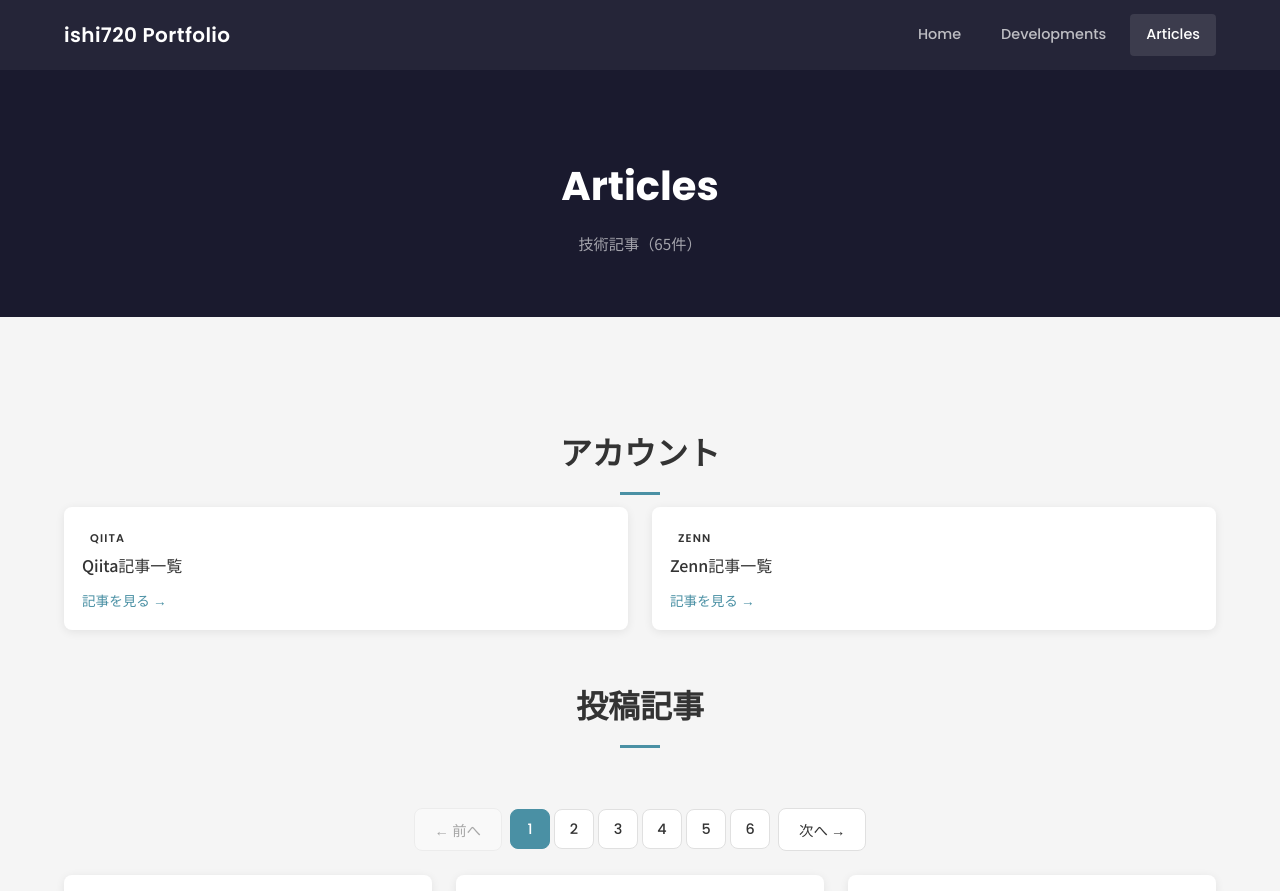
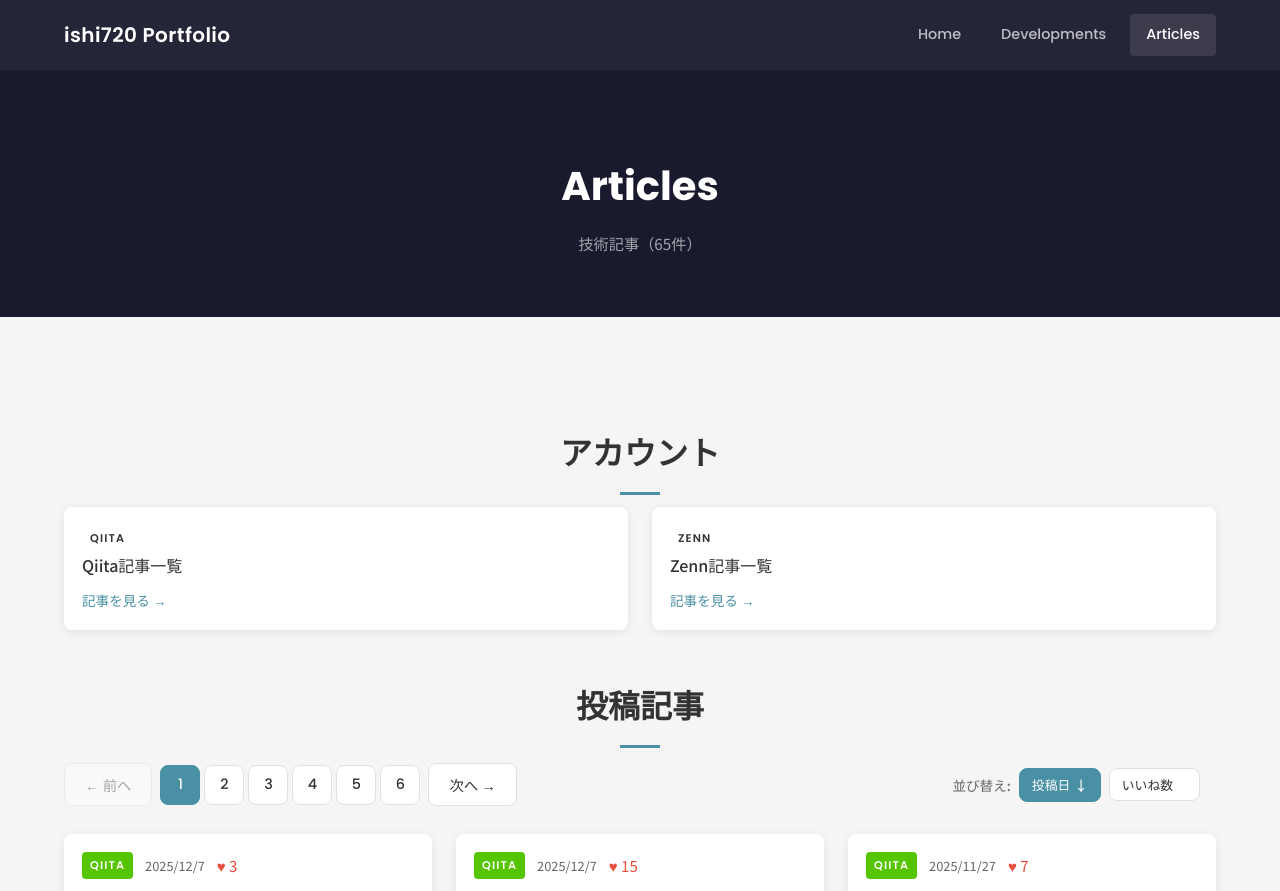
Before and after one commit to ishi720/portfolio, a Nuxt app: page /articles in a window 1280 px wide. Shown: the top 891 px of the page. Built offline with nearby package versions, Linux system fonts and the light colour scheme.

Commit message:
articlesのソート機能追加

```diff
--- a/assets/scss/main.scss
+++ b/assets/scss/main.scss
@@ -616,6 +616,66 @@ img {
     }
 }
 
+// Pagination Wrapper (contains pagination + sort)
+.pagination-wrapper {
+    display: flex;
+    align-items: center;
+    justify-content: space-between;
+    gap: 16px;
+    margin-bottom: 24px;
+    flex-wrap: wrap;
+}
+
+// Sort Controls
+.sort-controls {
+    display: flex;
+}
+
+.sort-group {
+    display: flex;
+    align-items: center;
+    gap: 8px;
+    padding: 8px 16px;
+}
+
+.sort-label {
+    font-size: 0.85rem;
+    color: $text-light;
+    font-weight: 500;
+}
+
+.sort-btn {
+    font-family: $font-ja;
+    font-size: 0.8rem;
+    font-weight: 500;
+    padding: 6px 12px;
+    border: 1px solid $border;
+    border-radius: $radius;
+    background: $card-bg;
+    color: $text;
+    cursor: pointer;
+    transition: $transition;
+    display: flex;
+    align-items: center;
+    gap: 4px;
+
+    &:hover {
+        border-color: $primary;
+        color: $primary;
+    }
+
+    &.active {
+        background: $primary;
+        border-color: $primary;
+        color: $text-white;
+    }
+
+    .sort-icon {
+        font-size: 0.85rem;
+        min-width: 10px;
+    }
+}
+
 // Platform Links
 .platform {
     &-links {
@@ -651,10 +711,7 @@ img {
 .pagination {
     display: flex;
     align-items: center;
-    justify-content: center;
     gap: 8px;
-    margin-top: 48px;
-    padding: 24px 0;
 
     &-btn {
         font-family: $font-ja;
@@ -794,9 +851,16 @@ img {
         }
     }
 
+    .pagination-wrapper {
+        flex-direction: column;
+        align-items: stretch;
+        gap: 12px;
+    }
+
     .pagination {
+        justify-content: center;
         flex-wrap: wrap;
-        gap: 12px;
+        gap: 8px;
 
         &-btn {
             padding: 8px 16px;
@@ -809,4 +873,22 @@ img {
             font-size: 0.85rem;
         }
     }
+
+    .sort-controls {
+        justify-content: center;
+    }
+
+    .sort-group {
+        gap: 6px;
+        padding: 8px 12px;
+    }
+
+    .sort-label {
+        font-size: 0.8rem;
+    }
+
+    .sort-btn {
+        padding: 5px 10px;
+        font-size: 0.75rem;
+    }
 }
--- a/pages/articles.vue
+++ b/pages/articles.vue
@@ -20,7 +20,9 @@
         </div>
 
         <h2 class="section-title">投稿記事</h2>
-        <!-- ページネーション -->
+
+        <!-- ページネーション + ソート機能 -->
+        <div class="pagination-wrapper">
           <nav v-if="totalPages > 1" class="pagination">
             <button
               class="pagination-btn pagination-prev"
@@ -52,6 +54,30 @@
             </button>
           </nav>
 
+          <!-- ソート機能 -->
+          <div class="sort-controls">
+            <div class="sort-group">
+              <label class="sort-label">並び替え:</label>
+              <button
+                class="sort-btn"
+                :class="{ active: sortKey === 'date' }"
+                @click="toggleSort('date')"
+              >
+                投稿日
+                <span class="sort-icon">{{ sortKey === 'date' ? (sortOrder === 'desc' ? '↓' : '↑') : ' ' }}</span>
+              </button>
+              <button
+                class="sort-btn"
+                :class="{ active: sortKey === 'likes' }"
+                @click="toggleSort('likes')"
+              >
+                いいね数
+                <span class="sort-icon">{{ sortKey === 'likes' ? (sortOrder === 'desc' ? '↓' : '↑') : ' ' }}</span>
+              </button>
+            </div>
+          </div>
+        </div>
+
         <!-- 記事一覧 -->
         <div class="articles-grid">
           <a v-for="article in paginatedArticles" :key="article.url" :href="article.url" target="_blank" class="article-card">
@@ -66,8 +92,6 @@
             </div>
           </a>
         </div>
-
-
       </div>
     </section>
   </div>
@@ -93,6 +117,10 @@ const { article_platforms } = usePortfolio()
 const articles = ref<Article[]>([])
 const perPage = 12
 
+// ソート用のstate
+const sortKey = ref<'date' | 'likes'>('date')
+const sortOrder = ref<'asc' | 'desc'>('desc')
+
 // URLのクエリパラメータからページ番号を取得
 const currentPage = computed({
   get: () => {
@@ -108,12 +136,29 @@ onMounted(async () => {
   articles.value = await $fetch('/data/combined_articles.json')
 })
 
-const totalPages = computed(() => Math.ceil(articles.value.length / perPage))
+// ソートされた記事一覧
+const sortedArticles = computed(() => {
+  const sorted = [...articles.value]
+
+  sorted.sort((a, b) => {
+    if (sortKey.value === 'date') {
+      const dateA = new Date(a.published_at).getTime()
+      const dateB = new Date(b.published_at).getTime()
+      return sortOrder.value === 'desc' ? dateB - dateA : dateA - dateB
+    } else {
+      return sortOrder.value === 'desc' ? b.likes - a.likes : a.likes - b.likes
+    }
+  })
+
+  return sorted
+})
+
+const totalPages = computed(() => Math.ceil(sortedArticles.value.length / perPage))
 
 const paginatedArticles = computed(() => {
   const start = (currentPage.value - 1) * perPage
   const end = start + perPage
-  return articles.value.slice(start, end)
+  return sortedArticles.value.slice(start, end)
 })
 
 const visiblePages = computed(() => {
@@ -139,6 +184,22 @@ const visiblePages = computed(() => {
   return pages
 })
 
+// ソートの切り替え
+const toggleSort = (key: 'date' | 'likes') => {
+  if (sortKey.value === key) {
+    // 同じキーなら順序を切り替え
+    sortOrder.value = sortOrder.value === 'desc' ? 'asc' : 'desc'
+  } else {
+    // 違うキーなら新しいキーで降順からスタート
+    sortKey.value = key
+    sortOrder.value = 'desc'
+  }
+  // ソート変更時は1ページ目に戻る
+  if (currentPage.value !== 1) {
+    currentPage.value = 1
+  }
+}
+
 const goToPage = (page: number) => {
   if (page >= 1 && page <= totalPages.value) {
     currentPage.value = page
```
Lines whose indentation alone changed are shown as unchanged.
